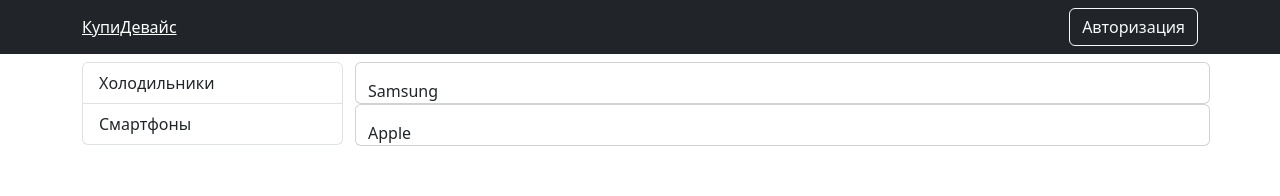
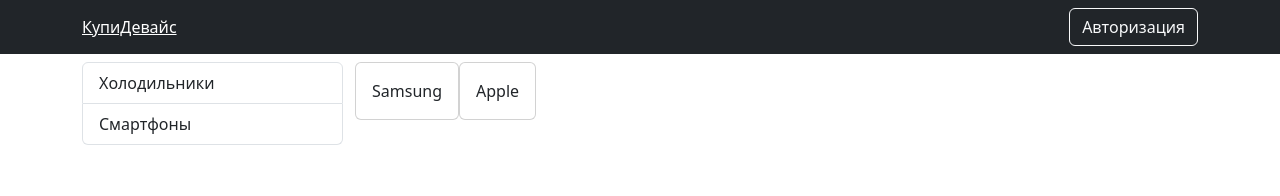
Before and after one commit to redskyby/online_store_ts-reactjs-mysql-node-express, a React (Create React App) app in the folder client/: page / in a window 1280 px wide. Shown: the top 196 px of the page. Built offline with nearby package versions, Linux system fonts and the light colour scheme.

Commit message:
New action was added in deviceSlice.ts(SET_SELECTED_BRAND)

```diff
--- a/client/src/components/BrandBar.tsx
+++ b/client/src/components/BrandBar.tsx
@@ -6,12 +6,13 @@
 const BrandBar = () => {
     const brands = useSelector((state: RootState) => state.isDeviceToolkit.brands);
     return (
-        <Row className={'d-flex'}>
+        <Row className={'d-flex flex-row'}>
             {
                 brands.map(brand =>
                     <Card
-                        className={"pt-3"}
+                        className={"p-3 w-auto"}
                         key={brand.id}>
+
                         {brand.name}
                     </Card>
                 )
```
